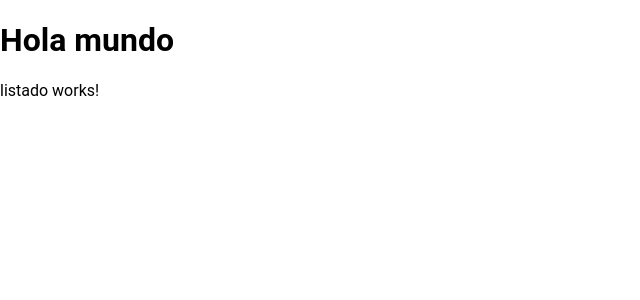
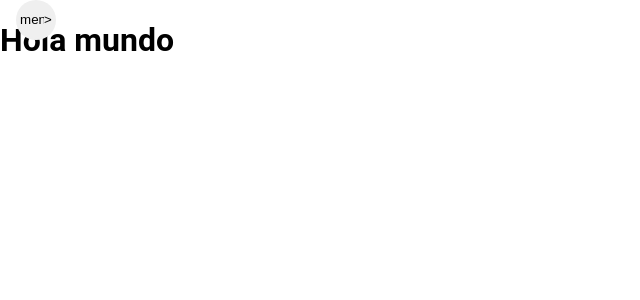
Before and after one commit to chinoyfreddy7u7/HeroesApp, an Angular app: page /heroes/listado in a window 1280 px wide. Shown: the top 300 px of the page, without its empty margins (0-640 px from the left). Built offline with nearby package versions, Linux system fonts and the light colour scheme.

Commit message:
problemas con el resultado de la pag

```diff
--- a/src/app/heroes/pages/heroes-home/heroes-home.component.html
+++ b/src/app/heroes/pages/heroes-home/heroes-home.component.html
@@ -1,3 +1,11 @@
+<mat-drawer-container fullscreen>
 
+    <mat-sidenav>
 
-<router-outlet></router-outlet>
+        <h1>sidenav</h1>
+    </mat-sidenav>
+
+    <mat-toolbar>
+        <button mat-icon-button><mat-icon>menu</mat-icon>></button>
+    </mat-toolbar>
+</mat-drawer-container>
--- a/src/app/shared/error-page/error-page.component.html
+++ b/src/app/shared/error-page/error-page.component.html
@@ -14,9 +14,11 @@
     <a routerLink="/auth/Registro">ir a registro</a>
 </li>
 
-<li> <a routerLink="/heroes/listado">listado</a>
+<li>
+     <a routerLink="/heroes/listado">listado</a>
  </li>
- <li> <a routerLink="/heroes/agregar">agregar</a>
+ <li>
+    <a routerLink="/heroes/agregar">agregar</a>
  </li>
 
 </ul>
```
Also changed, not shown: src/app/material/material.module.ts (+11 -5 lines).
